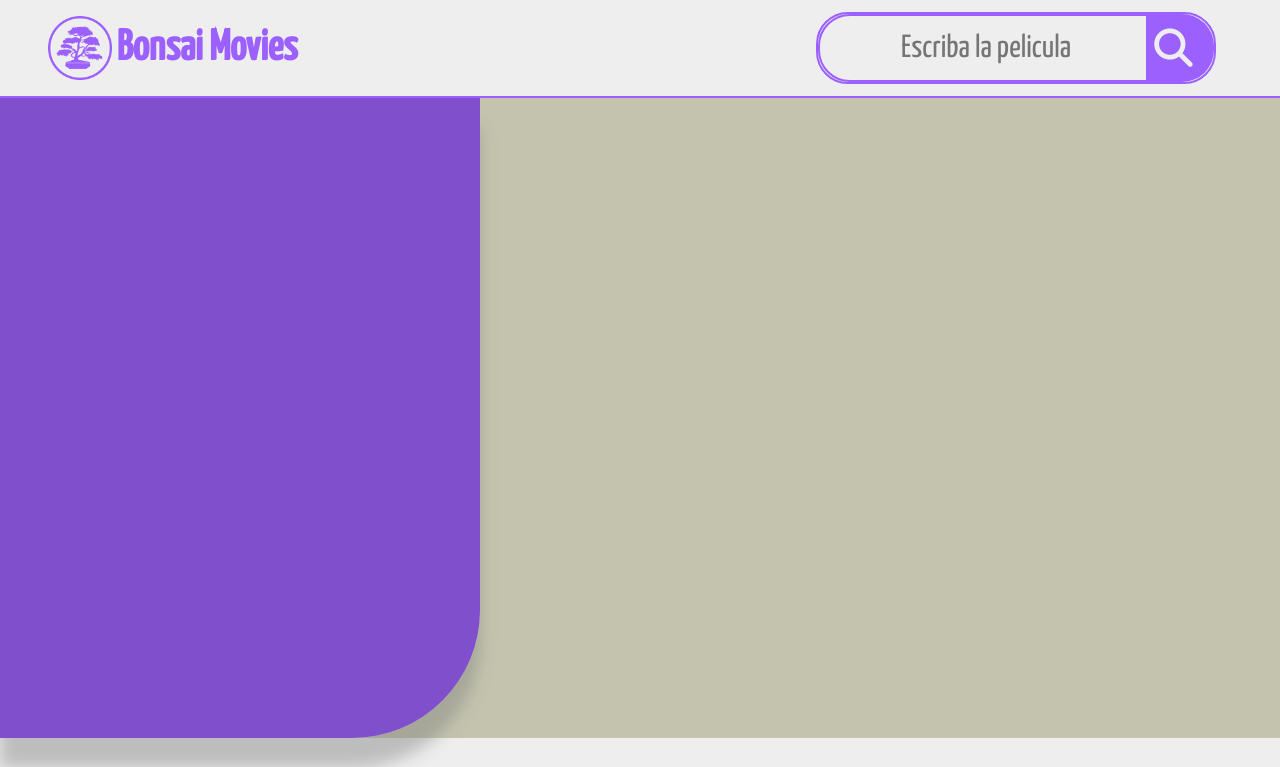
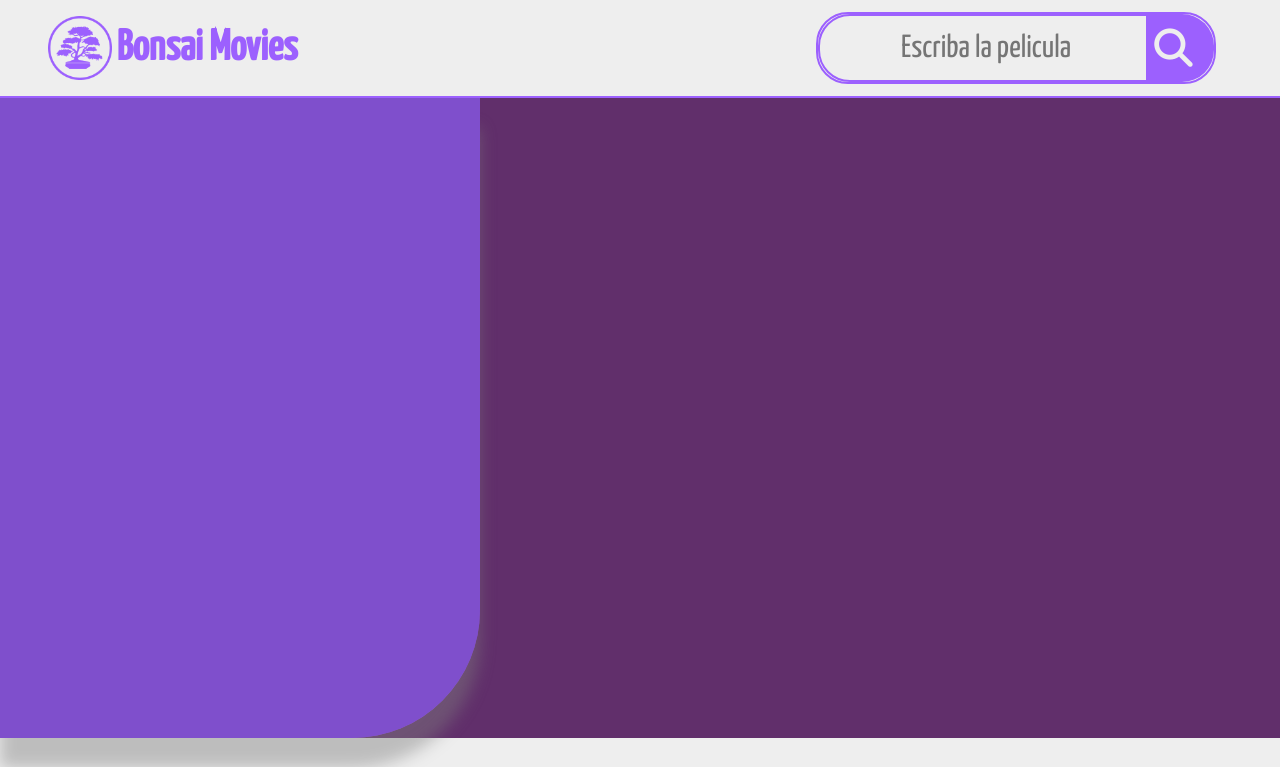
Before and after one commit to NaoRYK/Bonsai-Movies-Website, a website: page index.html in a window 1280 px wide. Shown: the top 767 px of the page. Drawn offline with nearby package versions, Linux system fonts and the light colour scheme; no server answers.

Commit message:
Update colors desktop.css

```diff
--- a/styles/desktop.css
+++ b/styles/desktop.css
@@ -90,7 +90,7 @@
 
   /* Big Movie */
   #big-movie {
-    background-color: rgb(196, 196, 174);
+    background-color: var(--light-green-2);
     justify-content: start;
     display: flex;
     border-top: solid 2px var(--light-green);
```
